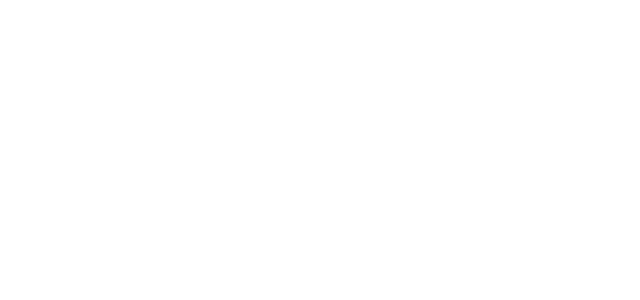
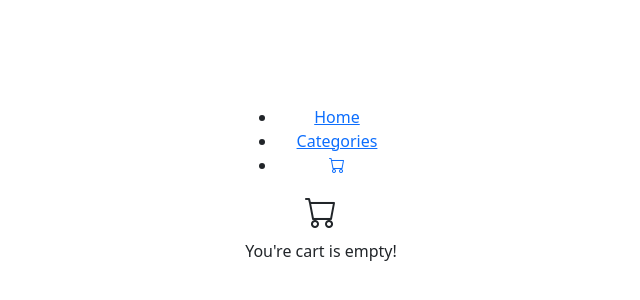
Before and after one commit to SafeFighter/Ecommerce-project-react, a React (Vite) app: page /5tor3/cart in a window 1280 px wide. Before the commit this address had no page. Shown: the part 208-508 px from the top of the page, without its empty margins (319-959 px from the left). Built offline with nearby package versions, Linux system fonts and the light colour scheme.

Commit message:
Cart and CartItem created

```diff
--- a/src/App.jsx
+++ b/src/App.jsx
@@ -6,6 +6,7 @@
 import ProductSearch from "./pages/ProductSearch";
 import Product from "./pages/Product";
 import { CartProvider } from "./context/CartContext";
+import Cart from "./pages/Cart";
 
 function App() {
   return (
@@ -17,6 +18,7 @@
             <Route path="/5tor3/home" element={<Landing />} />
             <Route path="/5tor3/categories" element={<ProductSearch />} />
             <Route path="/5tor3/product/:id" element={<Product />} />
+            <Route path="/5tor3/cart" element={<Cart />} />
           </Routes>
         </Router>
       </CartProvider>
--- a/src/components/CartItem.jsx
+++ b/src/components/CartItem.jsx
@@ -0,0 +1,17 @@
+function CartItem({ item, onRemove }) {
+  return (
+    <>
+      <div className="cart-item">
+        <img src={item.image} alt={item.title} width="80" />
+        <div>
+          <h5>{item.title}</h5>
+          <p>Price: ${item.price}</p>
+          <p>Quantity: 1</p>
+        </div>
+        <button onClick={onRemove}>Remove</button>
+      </div>
+    </>
+  );
+}
+
+export default CartItem;
--- a/src/components/Header.jsx
+++ b/src/components/Header.jsx
@@ -11,6 +11,11 @@
           <li>
             <Link to="/5tor3/categories">Categories</Link>
           </li>
+          <li>
+            <Link to="/5tor3/cart">
+              <i className="bi bi-cart"></i>
+            </Link>
+          </li>
         </ul>
       </nav>
     </>
--- a/src/components/ProductCard.jsx
+++ b/src/components/ProductCard.jsx
@@ -1,5 +1,9 @@
 import { Link } from "react-router-dom";
+import { useContext } from "react";
+import CartContext from "../context/CartContext";
 function ProductCard({ product }) {
+  const { addToCart } = useContext(CartContext);
+
   return (
     <>
       <div id={product.id} className="card">
@@ -11,7 +15,7 @@
         </Link>
 
         <p>{product.price}$</p>
-        <button>Add to Cart</button>
+        <button onClick={() => addToCart(product)}>Add to Cart</button>
       </div>
     </>
   );
--- a/src/pages/Cart.jsx
+++ b/src/pages/Cart.jsx
@@ -1,5 +1,33 @@
+import Header from "../components/Header";
+import CartContext from "../context/CartContext";
+import { useContext } from "react";
+import CartItem from "../components/CartItem";
 function Cart() {
-  return <></>;
+  const { cart, removeFromCart, clearCart } = useContext(CartContext);
+  return (
+    <>
+      <Header />
+      <h2>
+        <i className="bi bi-cart"></i>
+      </h2>
+      {cart.length === 0 ? (
+        <p>You're cart is empty!</p>
+      ) : (
+        <>
+          <h4>Your items:</h4>
+          {cart.map((item) => (
+            <CartItem
+              key={item.id}
+              item={item}
+              onRemove={() => removeFromCart(item.id)}
+            />
+          ))}
+          <button onClick={clearCart}>Clear Cart</button>
+          <button>Checkout</button>
+        </>
+      )}
+    </>
+  );
 }
 
 export default Cart;
--- a/src/pages/Product.jsx
+++ b/src/pages/Product.jsx
@@ -3,8 +3,11 @@
 import { fetchData } from "../functions/fetch";
 import Header from "../components/Header";
 import Footer from "../components/Footer";
+import { useContext } from "react";
+import CartContext from "../context/CartContext";
 
 function Product(productId) {
+  const { addToCart } = useContext(CartContext);
   const { id } = useParams();
 
   const { isLoading, isError, data, error } = useQuery({
@@ -27,7 +30,7 @@
       <img src={product.image} alt={product.title} />
       <p>Price: {product.price}$</p>
       <p>{product.description}</p>
-      <button>Add to Cart</button>
+      <button onClick={() => addToCart(product)}>Add to Cart</button>
       <Footer />
     </>
   );
```
